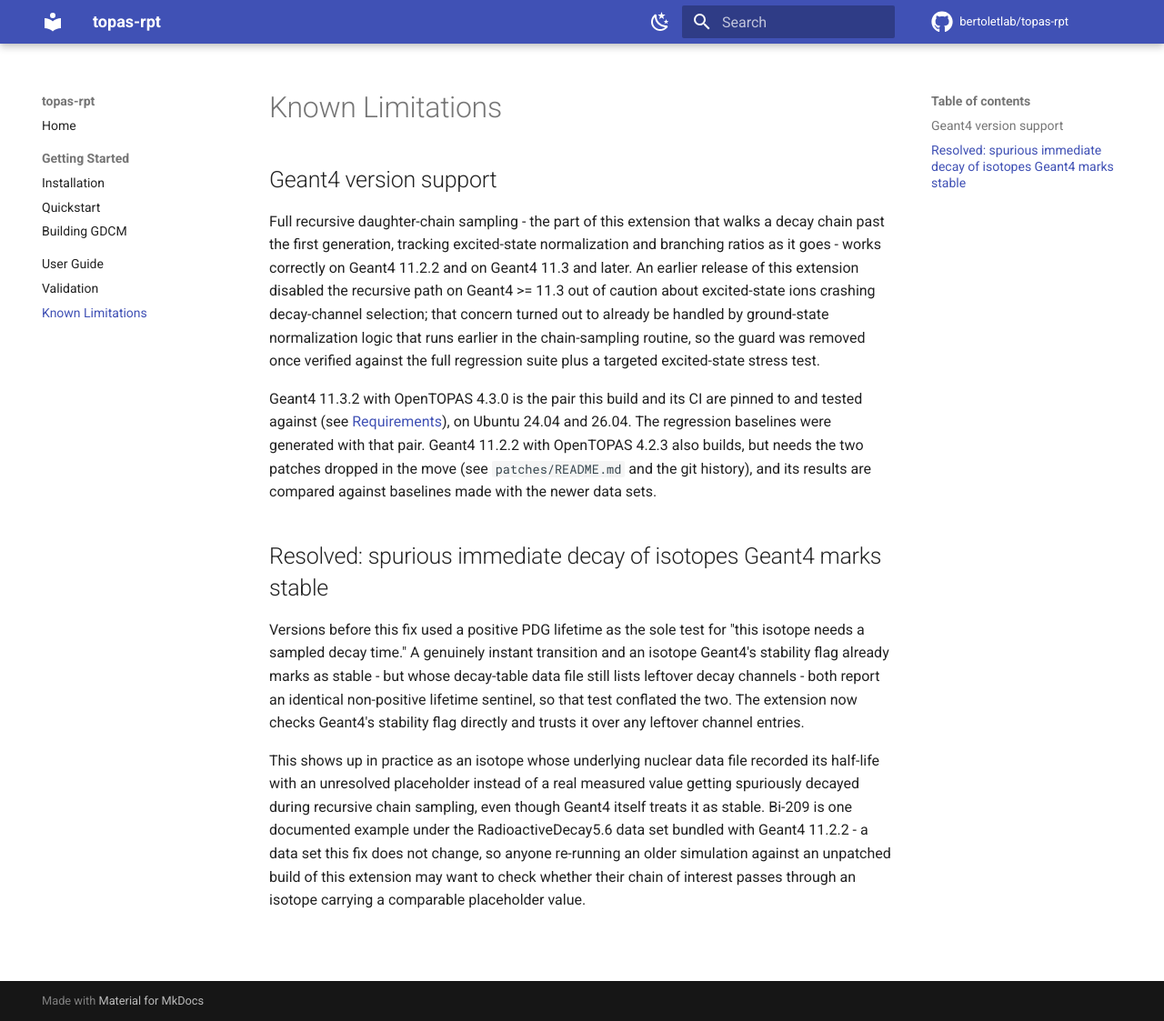
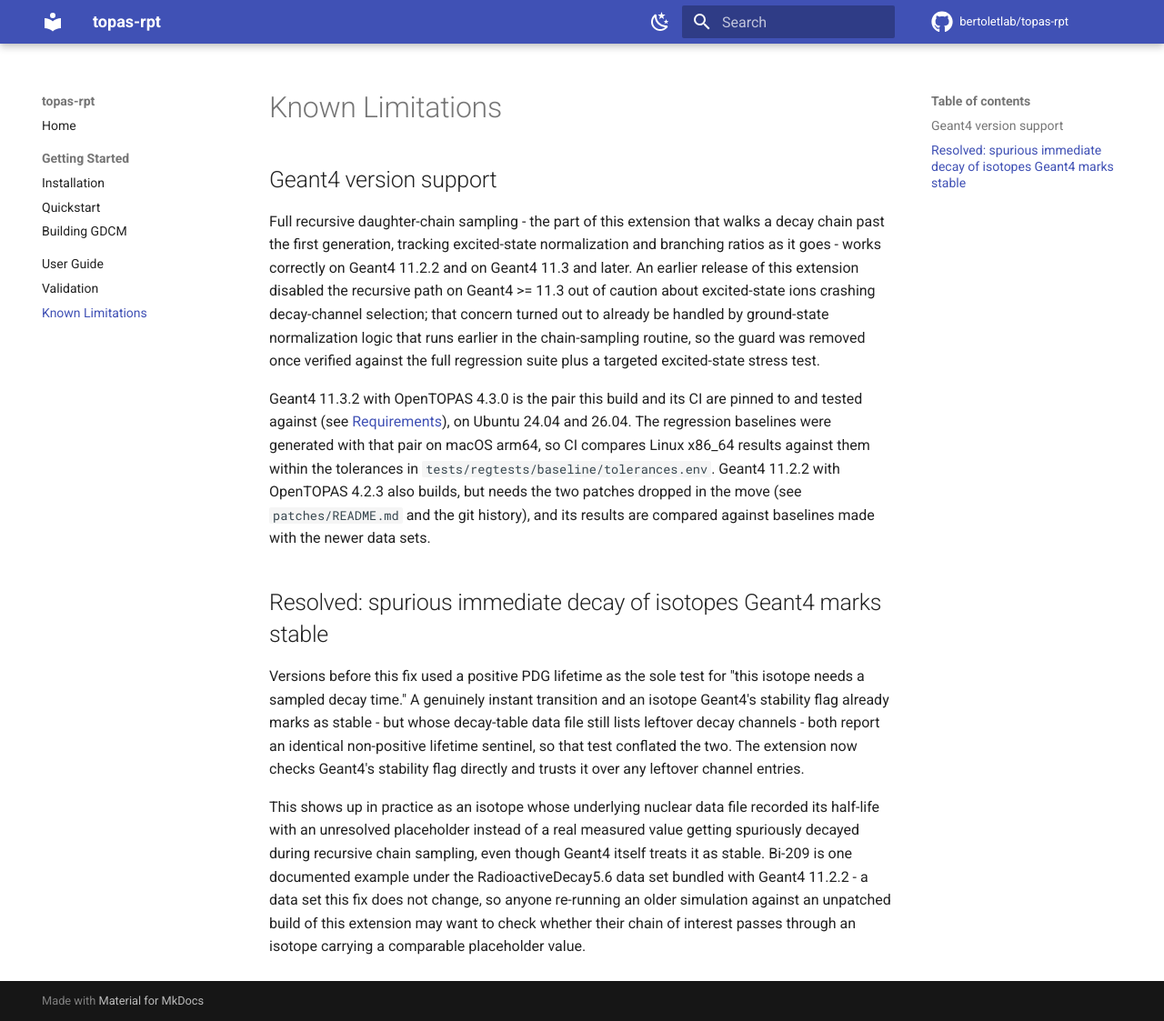
Before and after one commit to bertoletlab/topas-rpt, an MkDocs documentation site: the page built from docs/known_limitations.md, in a window 1280 px wide and 1123 px high. Shown: the whole window at 91% size. Built offline with MkDocs 1.6.1 and Material for MkDocs 9.7.7, drawn with Linux system fonts in a browser that asks for light colours; comment, search, counter and statistics services are not loaded.

Commit message:
Baseline notes: same versions as CI, different platform
The baselines were generated with OpenTOPAS 4.3.0 + Geant4 11.3.2 on macOS
arm64, while CI builds on Linux x86_64. Say so, and keep the advice to check
for a platform difference before reading a tolerance failure as a regression.

```diff
--- a/docs/known_limitations.md
+++ b/docs/known_limitations.md
@@ -15,7 +15,8 @@ the full regression suite plus a targeted excited-state stress test.
 Geant4 11.3.2 with OpenTOPAS 4.3.0 is the pair this build and its CI are
 pinned to and tested against (see [Requirements](installation.md#requirements)),
 on Ubuntu 24.04 and 26.04. The regression baselines were generated with that
-pair. Geant4 11.2.2 with OpenTOPAS 4.2.3 also builds, but needs the two patches
+pair on macOS arm64, so CI compares Linux x86_64 results against them within
+the tolerances in `tests/regtests/baseline/tolerances.env`. Geant4 11.2.2 with OpenTOPAS 4.2.3 also builds, but needs the two patches
 dropped in the move (see `patches/README.md` and the git history), and its
 results are compared against baselines made with the newer data sets.
 
```
Also changed, not shown: 1 other file.
